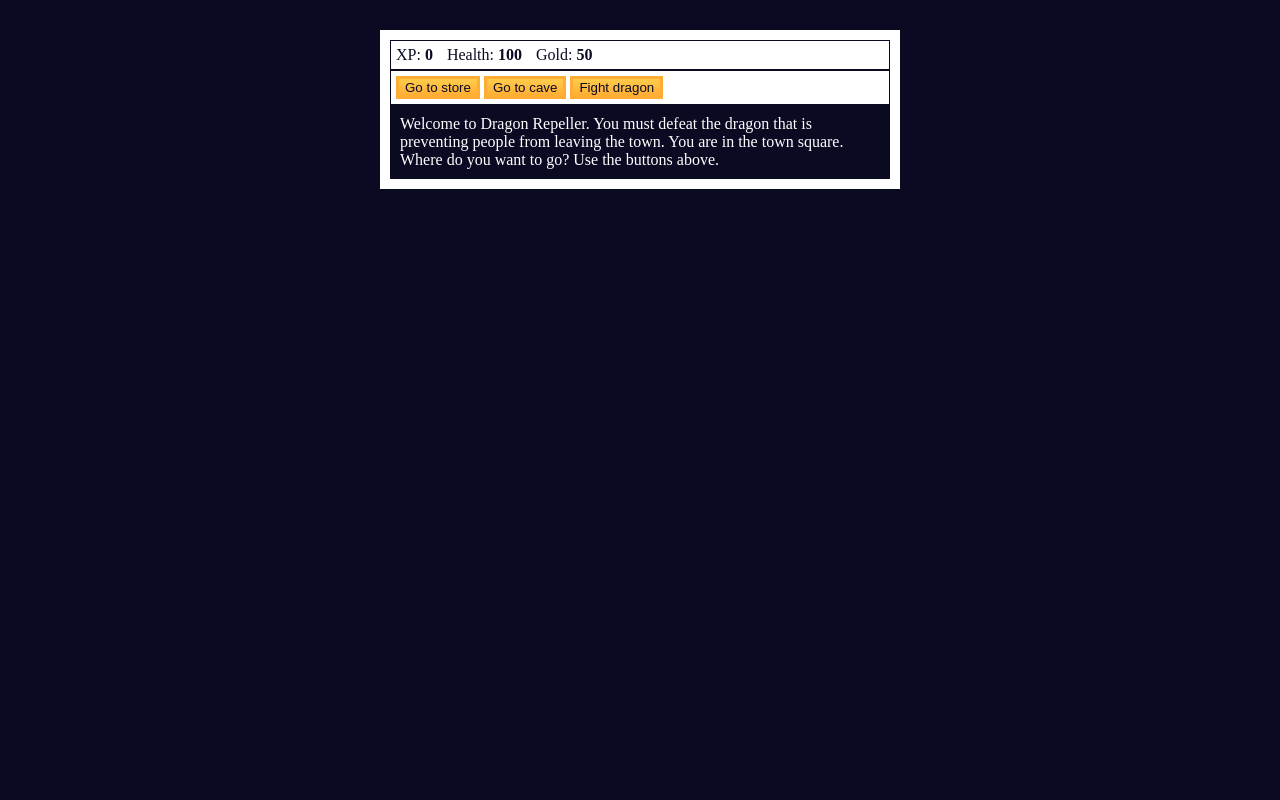
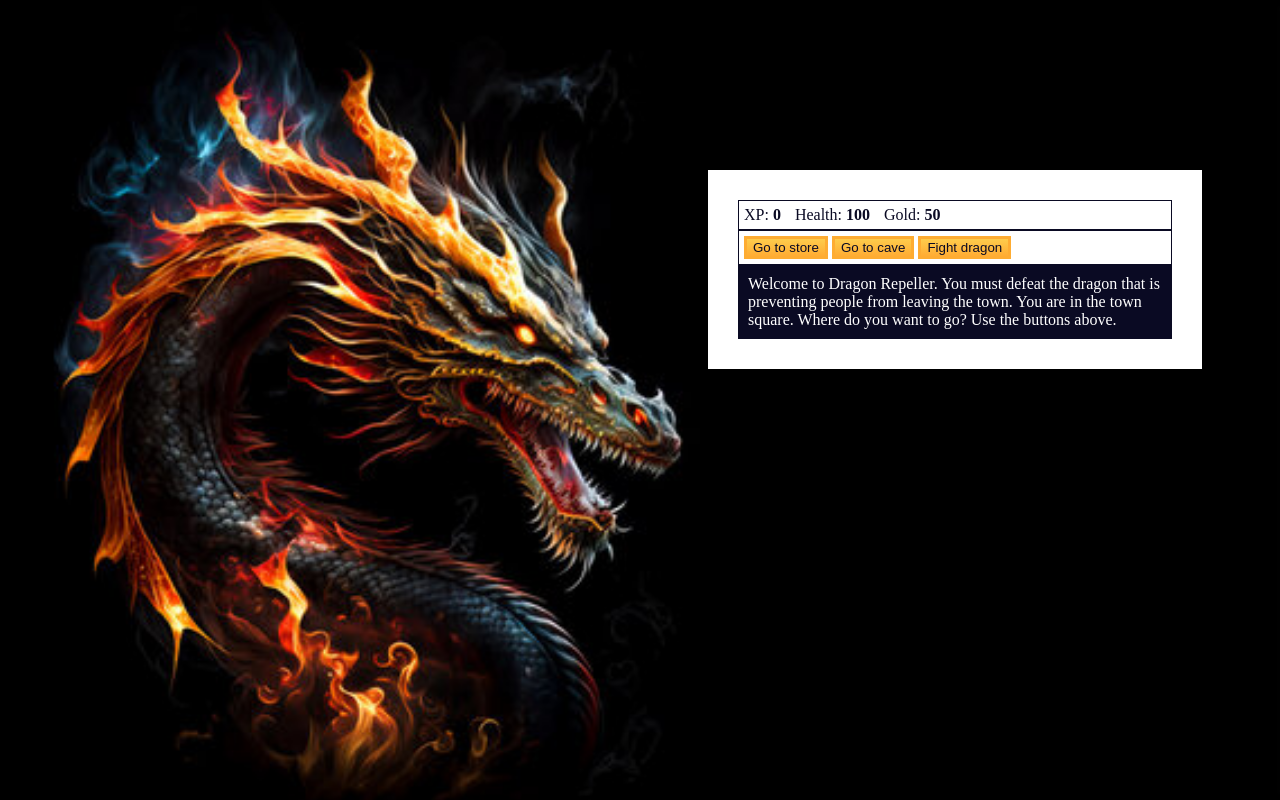
Before and after one commit to Gungungupta7525/Dragon, a plain HTML site: page index.html in a window 1280 px wide. Drawn offline with Linux system fonts and the light colour scheme.

Commit message:
image added

```diff
--- a/style.css
+++ b/style.css
@@ -1,5 +1,8 @@
 body {
-    background-color: #0a0a23;
+
+
+        background: url(d.jpg) no-repeat center fixed;
+  background-size: cover;
   }
 
   #text {
@@ -10,11 +13,12 @@ body {
 
   #game {
     max-width: 500px;
-    max-height: 400px;
+    max-height: 800px;
     background-color: #ffffff;
     color: #ffffff;
-    margin: 30px auto 0px;
-    padding: 10px;
+    margin: 170px 70px ;
+    margin-left:700px;
+    padding: 30px;
   }
 
   #controls,
```
Also changed, not shown: index.html (+3 -0 lines), d.jpg (added).
